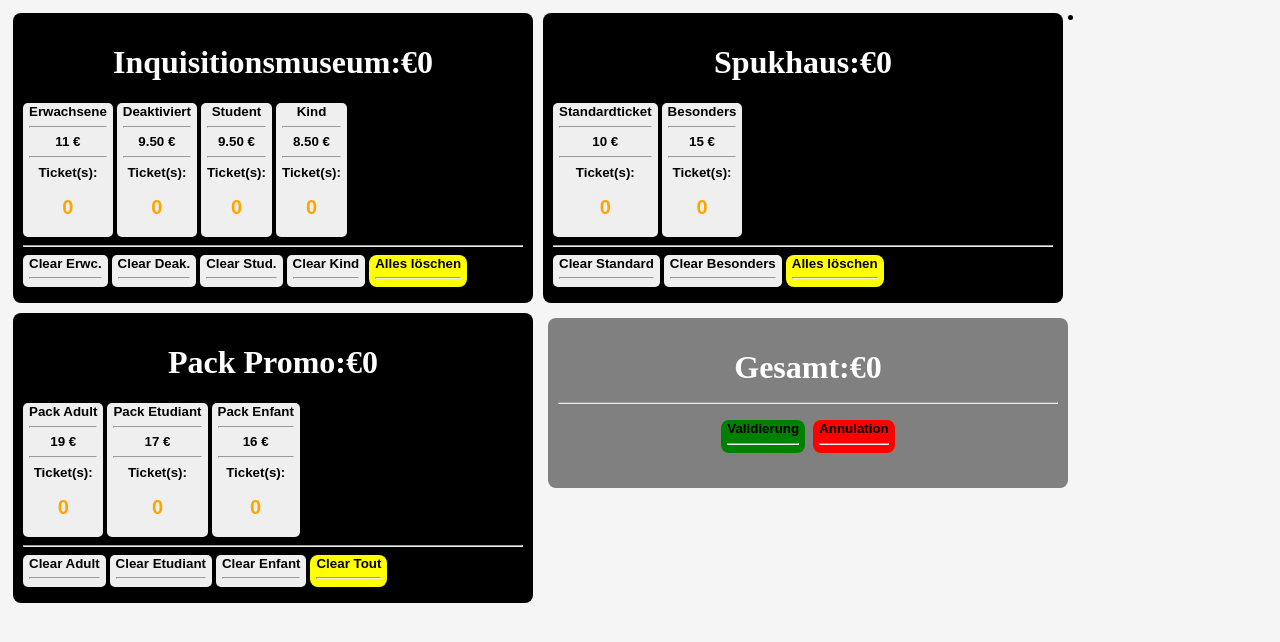
After one commit to Pr0jectEd/Pr0jectEd.github.io, a PHP site: page /calcul_G.html in a window 1280 px wide. The commit adds this page. Shown: the top 642 px of the page. Run offline with PHP 8.4, Linux system fonts and the light colour scheme.

Commit message:
add new version of the app cleaned

```diff
--- /dev/null
+++ b/calcul_G.html
@@ -0,0 +1,58 @@
+<!DOCTYPE html>
+<html lang="en">
+<head>
+    <meta charset="UTF-8">
+    <meta name="viewport" content="width=device-width, initial-scale=1.0">
+    <title>Suma con JavaScript</title>
+    <link rel="stylesheet" type="text/css" href="style.css">
+</head>
+<body>
+
+    <div class="box">
+        <h1>Inquisitionsmuseum:€<span id="resultado">0</span></h1>
+        <button id="sumaBtn11">Erwachsene <hr>11 €<hr>Ticket(s): <h2><span id="contador11">0</span></h2></button>
+        <button id="sumaBtn950">Deaktiviert<hr>9.50 €<hr>Ticket(s): <h2><span id="contador950">0</span></h2></button>
+        <button id="sumaBtnEtudiant">Student<hr>9.50 €<hr>Ticket(s): <h2><span id="contadorEtudiant">0</span></h2></button>
+        <button id="sumaBtnEnfant">Kind<hr>8.50 €<hr>Ticket(s):<h2><span id="contadorEnfant">0</span></h2></button><hr>
+        <button id="resetBtn11">Clear Erwc.<hr></button>
+        <button id="resetBtn950">Clear Deak.<hr></button>
+        <button id="resetBtnEtudiant">Clear Stud.<hr></button>
+        <button id="resetBtnEnfant">Clear Kind<hr></button>
+        <button class="btout" id="resetBtnMusee" >Alles löschen<hr></button>
+
+
+    </div>
+    <div class="box">
+        <h1>Spukhaus:€<span id="resultadoMH">0</span></h1>
+        <button id="sumaBtnMH">Standardticket <hr>10 €<hr>Ticket(s):<h2><span id="contadorMH">0</span></h2></button>
+        <button id="sumaBtnMHEsp">Besonders<hr>15 €<hr>Ticket(s):<h2><span id="contadorMHEsp">0</span></h2></button><hr>
+        <button id="resetBtnMH">Clear Standard<hr></button>
+        <button id="resetBtnMHEsp">Clear Besonders<hr></button>
+        <button class="btout" id="resetBtnMaison" >Alles löschen<hr></button>
+
+    </div>
+    <div class="box">
+        <h1>Pack Promo:€<span id="resultadoPromo">0</span></h1>
+        <button id="sumaBtnPromoAdult">Pack Adult <hr>19 €<hr>Ticket(s):<h2><span id="contadorPromoAdult">0</span></h2></button>
+        <button id="sumaBtnPromoEtudiant">Pack Etudiant<hr>17 €<hr>Ticket(s):<h2><span id="contadorPromoEtudiant">0</span></h2></button>
+        <button id="sumaBtnPromoEnfant">Pack Enfant<hr>16 €<hr>Ticket(s):<h2><span id="contadorPromoEnfant">0</span></h2></button><hr>
+        <button id="resetBtnPromoAdult">Clear Adult<hr></button>
+        <button id="resetBtnPromoEtudiant">Clear Etudiant<hr></button>
+        <button id="resetBtnPromoEnfant">Clear Enfant<hr></button>
+        <button class="btout" id="resetBtnPack" >Clear Tout<hr></button>
+
+    </div>
+    <div class="smallbox"><h1>Gesamt:€<span id="resultadoGlobal">0</span><hr>
+        <button class="btout valida" id="acceptBtnTransaction" >Validierung<hr></button>
+        <button class="btout anul" id="resetBtnTransaction" >Annulation<hr></button>
+    </div>
+
+
+
+
+   <!-- <script src="script.js"></script>-->
+   <li><script src="script.js"><a href="script.js">Script Internet</a></script></li>
+
+
+</body>
+</html>
--- a/german.html
+++ b/german.html
@@ -7,7 +7,7 @@
     <link rel="stylesheet" type="text/css" href="style.css">
 </head>
 <body> <div class="header"><img class src="./IMG/header.jpg" width="400px" height="200px" alt="Botón de imagen" ></div>
-    <div class="header"><img class src="./IMG/ParchmentG.jpg" width="400px" height="200px" alt="Botón de imagen" ></div>
+    <div class="header"><img class src="./IMG/ParchmentG2.jpg" width="500px" height="200px"  alt="Botón de imagen" ></div>
 
     <div class="maisonmusee">
             <h1 align-items="center">Spukhaus</h1>
@@ -124,7 +124,7 @@
     </div>
     <div class="box_ticket">
         <h1>Wählen Sie Tickets aus</h1>
-        <a href="calcul.html" class="ticket-button">
+        <a href="calcul_G.html" class="ticket-button">
             <img src="./IMG/Ticket.jpg" alt="Imagen del botón">
             <span>Ticketseite</span>
 
--- a/index.html
+++ b/index.html
@@ -10,8 +10,8 @@
         <h1>Wahl Ihrer Sprache/Eleição de sua língua:/Verkiezing van uw taal:</h1>
 
         <button  id="Allemand" class="image-button" onclick="window.location.href='german.html'"> <img src="./IMG/German_Flag.jpg" alt="Botón de imagen"> </button>
-        <button  id="Portugese" class="image-button" onclick="window.location.href='portuguese.html'"> <img src="./IMG/Portuguese_Flag.jpg" alt="Botón de imagen"> </button>
-        <button  id="Dutch" class="image-button" onclick="window.location.href='dutch.html'"> <img src="./IMG/Holland_Flag.jpg" alt="Botón de imagen"> </button>
-        <button  id="Russian" class="image-button" onclick="alert('Botón presionado!')"> <img src="./IMG/Holland_Flag.jpg" alt="Botón de imagen"> </button>
+        <button  id="Portugese" class="image-button" onclick="window.location.href='portuguese.html'"> <img src="./IMG/Flag_PortugueseCS.jpg" alt="Botón de imagen"> </button>
+        <button  id="Dutch" class="image-button" onclick="window.location.href='dutch.html'"> <img src="./IMG/Flag_DutchCS.jpg" alt="Botón de imagen"> </button>
+       <!---<button  id="Russian" class="image-button" onclick="alert('Botón presionado!')"> <img src="./IMG/Holland_Flag.jpg" alt="Botón de imagen"> </button>->>
 </body>
 </html>
--- a/script.js
+++ b/script.js
@@ -172,11 +172,14 @@ document.addEventListener('DOMContentLoaded', (event) => {
         });
 
         sumaBtnMHEsp.addEventListener('click', () => {
+
+            /*
             valorFijoMH += 15;
             contadorSumasMHEsp += 1;
             resultadoElementMH.textContent = valorFijoMH.toFixed(2);
             contadorElementMHEsp.textContent = contadorSumasMHEsp;
-            actualizarResultadoGlobal();
+            actualizarResultadoGlobal();*/
+            alert("Only Valid during special events");
         });
 
         resetBtnMHEsp.addEventListener('click', () =>{
--- a/style.css
+++ b/style.css
@@ -72,7 +83,7 @@ body {
     width: 500px;
     height: 150px;
     border-radius: 8px;
-    background-color: blueviolet;
+    background-color: grey;
     margin: 10px;
     float: left;
 }
--- a/tickets.html
+++ b/tickets.html
@@ -22,7 +22,7 @@
         <p>Pack Etudiant: <span id="result-packEtudiant"></span></p>
         <p>Pack Enfant: <span id="result-packEnfant"></span></p>
         <h2>Total</h2>
-        <p>Valor Total: <span id="resul-global"></span></p>
+        <p style="color:greenyellow">Valor Total: <span id="resul-global"></span></p>
 
     </div>
 
```
Also changed, not shown: other parts of style.css (+33 -1 lines), calcul.html (deleted, +0 -58 lines), index2.html (deleted, +0 -49 lines), intro.html (deleted, +0 -14 lines), IMG/Flag_DutchCS.jpg (added), IMG/Flag_PortugueseCS.jpg (added), IMG/ParchmentG.jpg, IMG/ParchmentG2.jpg (added), 5 other files.
